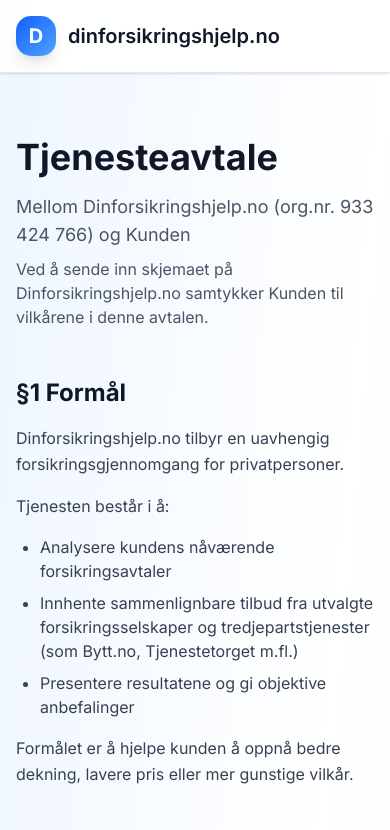
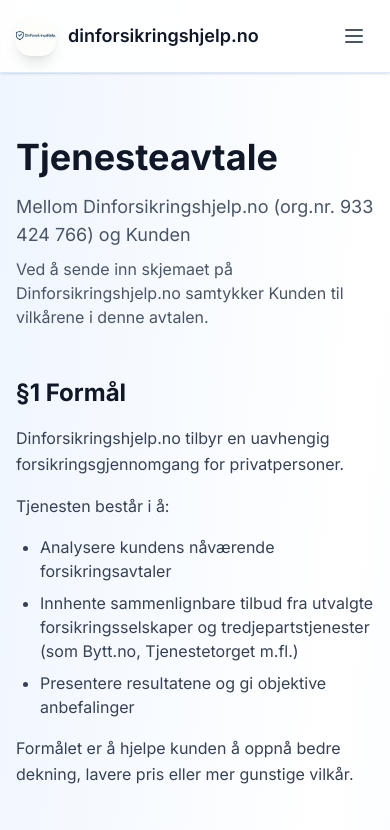
Before and after one commit to CatherineALSKFF/dinforsikring, a Next.js app: page /personvern in a window 390 px wide. Shown: the top 830 px of the page. Built offline with nearby package versions, Linux system fonts and the light colour scheme.

Commit message:
logo adjustment

```diff
--- /dev/null
+++ b/app/components/Navbar.tsx
@@ -0,0 +1,116 @@
+"use client";
+
+import Link from "next/link";
+import Image from "next/image";
+import { useState } from "react";
+
+export default function Navbar() {
+  const [isMobileMenuOpen, setIsMobileMenuOpen] = useState(false);
+
+  return (
+    <header className="sticky top-0 z-50 border-b border-blue-100 bg-white/90 backdrop-blur-md shadow-sm">
+      <div className="mx-auto max-w-7xl px-4 py-4 sm:px-6 lg:px-8">
+        <div className="flex items-center justify-between">
+          <Link href="/" className="flex items-center animate-fade-in animate-delay-100">
+            <div className="relative h-10 w-10 rounded-[15px] overflow-hidden shadow-lg">
+              <Image
+                src="/logo.jpeg"
+                alt="dinforsikringshjelp.no logo"
+                fill
+                className="object-cover"
+                priority
+              />
+            </div>
+            <span className="ml-3 text-lg sm:text-xl font-semibold text-gray-900">
+              dinforsikringshjelp.no
+            </span>
+          </Link>
+
+          {/* Desktop Navigation */}
+          <nav className="hidden md:flex items-center space-x-8 animate-fade-in animate-delay-200">
+            <Link
+              href="/personvern"
+              className="text-gray-600 hover:text-blue-600 transition-colors duration-300 font-medium"
+            >
+              Personvern
+            </Link>
+            <Link
+              href="/vilkar"
+              className="text-gray-600 hover:text-blue-600 transition-colors duration-300 font-medium"
+            >
+              Vilkår
+            </Link>
+            <a
+              href="https://pci.jotform.com/form/253004702152038"
+              target="_blank"
+              rel="noopener noreferrer"
+              className="rounded-[15px] bg-gradient-to-r from-blue-600 to-blue-500 px-6 py-2.5 text-white font-semibold hover:shadow-xl transition-all duration-300 hover:scale-105"
+            >
+              Start skjema
+            </a>
+          </nav>
+
+          {/* Mobile Menu Button */}
+          <button
+            onClick={() => setIsMobileMenuOpen(!isMobileMenuOpen)}
+            className="md:hidden p-2 rounded-lg hover:bg-gray-100 transition-colors"
+            aria-label="Toggle menu"
+          >
+            <svg
+              className="h-6 w-6 text-gray-600"
+              fill="none"
+              viewBox="0 0 24 24"
+              stroke="currentColor"
+            >
+              {isMobileMenuOpen ? (
+                <path
+                  strokeLinecap="round"
+                  strokeLinejoin="round"
+                  strokeWidth={2}
+                  d="M6 18L18 6M6 6l12 12"
+                />
+              ) : (
+                <path
+                  strokeLinecap="round"
+                  strokeLinejoin="round"
+                  strokeWidth={2}
+                  d="M4 6h16M4 12h16M4 18h16"
+                />
+              )}
+            </svg>
+          </button>
+        </div>
+
+        {/* Mobile Menu */}
+        {isMobileMenuOpen && (
+          <nav className="md:hidden mt-4 pb-4 border-t border-gray-100 pt-4 animate-fade-in">
+            <div className="flex flex-col space-y-4">
+              <Link
+                href="/personvern"
+                onClick={() => setIsMobileMenuOpen(false)}
+                className="text-gray-600 hover:text-blue-600 transition-colors duration-300 font-medium py-2"
+              >
+                Personvern
+              </Link>
+              <Link
+                href="/vilkar"
+                onClick={() => setIsMobileMenuOpen(false)}
+                className="text-gray-600 hover:text-blue-600 transition-colors duration-300 font-medium py-2"
+              >
+                Vilkår
+              </Link>
+              <a
+                href="https://pci.jotform.com/form/253004702152038"
+                target="_blank"
+                rel="noopener noreferrer"
+                className="rounded-[15px] bg-gradient-to-r from-blue-600 to-blue-500 px-6 py-2.5 text-white font-semibold hover:shadow-xl transition-all duration-300 text-center"
+              >
+                Start skjema
+              </a>
+            </div>
+          </nav>
+        )}
+      </div>
+    </header>
+  );
+}
--- a/app/page.tsx
+++ b/app/page.tsx
@@ -2,6 +2,7 @@
 
 import Link from "next/link";
 import { useEffect } from "react";
+import Navbar from "./components/Navbar";
 
 export default function Home() {
   useEffect(() => {
@@ -28,43 +29,7 @@
 
   return (
     <div className="min-h-screen bg-gradient-to-br from-blue-50 via-white to-blue-50">
-      {/* Header */}
-      <header className="sticky top-0 z-50 border-b border-blue-100 bg-white/90 backdrop-blur-md shadow-sm">
-        <div className="mx-auto max-w-7xl px-4 py-4 sm:px-6 lg:px-8">
-          <div className="flex items-center justify-between">
-            <div className="flex items-center animate-fade-in animate-delay-100">
-              <div className="flex h-10 w-10 items-center justify-center rounded-[15px] bg-gradient-to-br from-blue-600 to-blue-400 text-white font-bold text-xl shadow-lg">
-                D
-              </div>
-              <span className="ml-3 text-xl font-semibold text-gray-900">
-                dinforsikringshjelp.no
-              </span>
-            </div>
-            <nav className="hidden md:flex items-center space-x-8 animate-fade-in animate-delay-200">
-              <Link
-                href="/personvern"
-                className="text-gray-600 hover:text-blue-600 transition-colors duration-300 font-medium"
-              >
-                Personvern
-              </Link>
-              <Link
-                href="/vilkar"
-                className="text-gray-600 hover:text-blue-600 transition-colors duration-300 font-medium"
-              >
-                Vilkår
-              </Link>
-              <a
-                href="https://pci.jotform.com/form/253004702152038"
-                target="_blank"
-                rel="noopener noreferrer"
-                className="rounded-[15px] bg-gradient-to-r from-blue-600 to-blue-500 px-6 py-2.5 text-white font-semibold hover:shadow-xl transition-all duration-300 hover:scale-105"
-              >
-                Start skjema
-              </a>
-            </nav>
-          </div>
-        </div>
-      </header>
+      <Navbar />
 
       <main>
         {/* Hero Section */}
--- a/app/personvern/page.tsx
+++ b/app/personvern/page.tsx
@@ -2,6 +2,7 @@
 
 import Link from "next/link";
 import { useEffect } from "react";
+import Navbar from "../components/Navbar";
 
 export default function Personvern() {
   useEffect(() => {
@@ -28,41 +29,7 @@
 
   return (
     <div className="min-h-screen bg-gradient-to-br from-blue-50 via-white to-blue-50">
-      {/* Header */}
-      <header className="sticky top-0 z-50 border-b border-blue-100 bg-white/90 backdrop-blur-md shadow-sm">
-        <div className="mx-auto max-w-7xl px-4 py-4 sm:px-6 lg:px-8">
-          <div className="flex items-center justify-between">
-            <Link href="/" className="flex items-center">
-              <div className="flex h-10 w-10 items-center justify-center rounded-[15px] bg-gradient-to-br from-blue-600 to-blue-400 text-white font-bold text-xl shadow-lg">
-                D
-              </div>
-              <span className="ml-3 text-xl font-semibold text-gray-900">
-                dinforsikringshjelp.no
-              </span>
-            </Link>
-            <nav className="hidden md:flex items-center space-x-8">
-              <Link
-                href="/personvern"
-                className="text-blue-600 font-semibold transition-colors duration-300"
-              >
-                Personvern
-              </Link>
-              <Link
-                href="/vilkar"
-                className="text-gray-600 hover:text-blue-600 transition-colors duration-300 font-medium"
-              >
-                Vilkår
-              </Link>
-              <Link
-                href="/#start"
-                className="rounded-[15px] bg-gradient-to-r from-blue-600 to-blue-500 px-6 py-2.5 text-white font-semibold hover:shadow-xl transition-all duration-300 hover:scale-105"
-              >
-                Start skjema
-              </Link>
-            </nav>
-          </div>
-        </div>
-      </header>
+      <Navbar />
 
       <main className="mx-auto max-w-4xl px-4 py-16 sm:px-6 lg:px-8">
         {/* Page Header */}
--- a/app/vilkar/page.tsx
+++ b/app/vilkar/page.tsx
@@ -2,6 +2,7 @@
 
 import Link from "next/link";
 import { useEffect } from "react";
+import Navbar from "../components/Navbar";
 
 export default function Vilkar() {
   useEffect(() => {
@@ -28,43 +29,7 @@
 
   return (
     <div className="min-h-screen bg-gradient-to-br from-blue-50 via-white to-blue-50">
-      {/* Header */}
-      <header className="sticky top-0 z-50 border-b border-blue-100 bg-white/90 backdrop-blur-md shadow-sm">
-        <div className="mx-auto max-w-7xl px-4 py-4 sm:px-6 lg:px-8">
-          <div className="flex items-center justify-between">
-            <Link href="/" className="flex items-center">
-              <div className="flex h-10 w-10 items-center justify-center rounded-[15px] bg-gradient-to-br from-blue-600 to-blue-400 text-white font-bold text-xl shadow-lg">
-                D
-              </div>
-              <span className="ml-3 text-xl font-semibold text-gray-900">
-                dinforsikringshjelp.no
-              </span>
-            </Link>
-            <nav className="hidden md:flex items-center space-x-8">
-              <Link
-                href="/personvern"
-                className="text-gray-600 hover:text-blue-600 transition-colors duration-300 font-medium"
-              >
-                Personvern
-              </Link>
-              <Link
-                href="/vilkar"
-                className="text-blue-600 font-semibold transition-colors duration-300"
-              >
-                Vilkår
-              </Link>
-              <a
-                href="https://pci.jotform.com/form/253004702152038"
-                target="_blank"
-                rel="noopener noreferrer"
-                className="rounded-[15px] bg-gradient-to-r from-blue-600 to-blue-500 px-6 py-2.5 text-white font-semibold hover:shadow-xl transition-all duration-300 hover:scale-105"
-              >
-                Start skjema
-              </a>
-            </nav>
-          </div>
-        </div>
-      </header>
+      <Navbar />
 
       <main className="mx-auto max-w-4xl px-4 py-16 sm:px-6 lg:px-8">
         {/* Page Header */}
```
Also changed, not shown: public/logo.jpeg (added).
